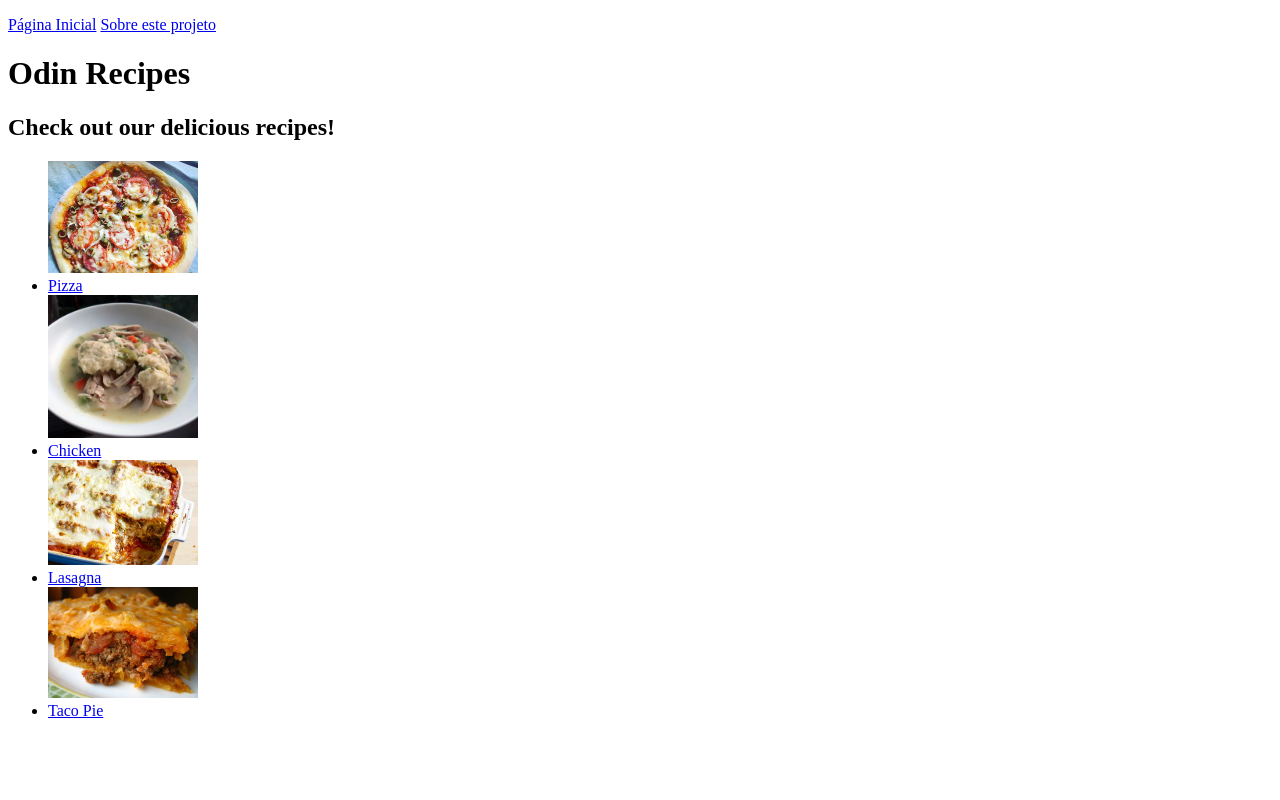
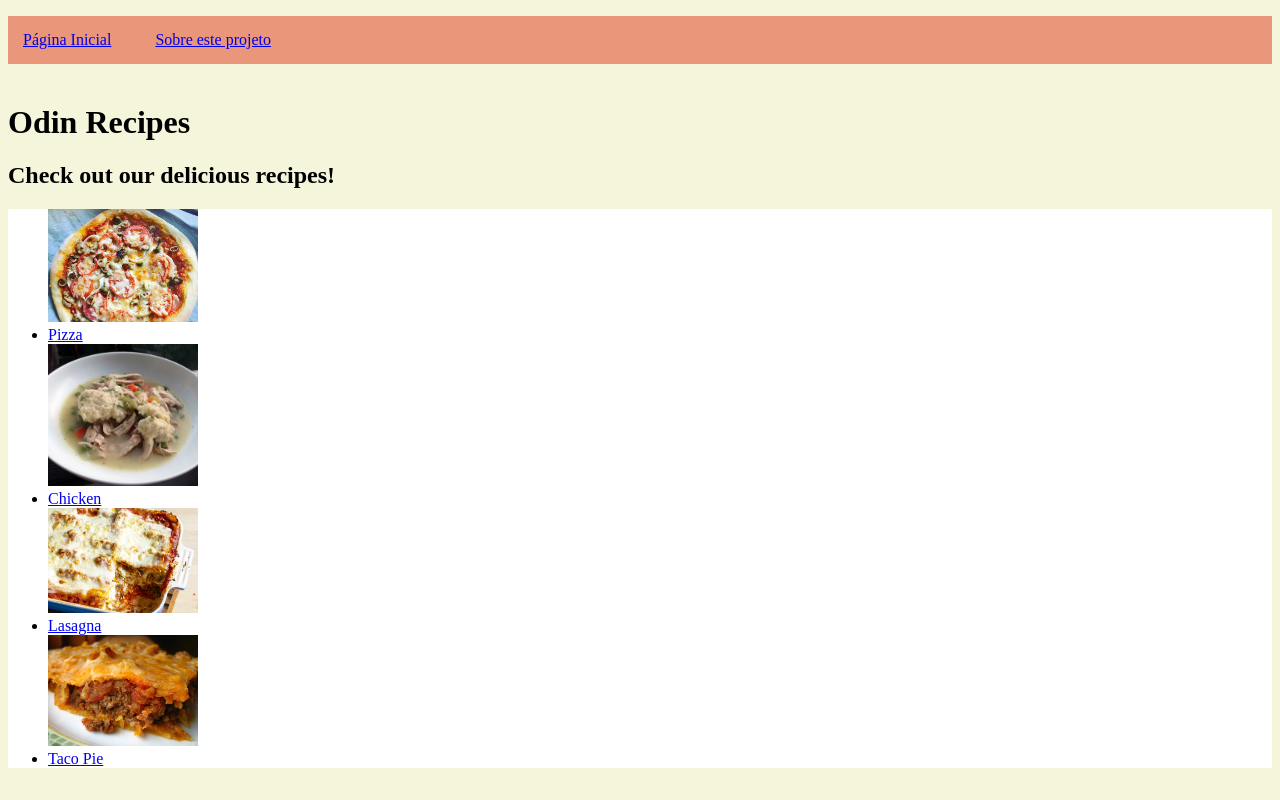
Before and after one commit to custodiotiago/odin-recipes, a plain HTML site: page index.html in a window 1280 px wide. Drawn offline with Linux system fonts and the light colour scheme.

Commit message:
Add some CSSin all pages

```diff
--- a/index.html
+++ b/index.html
@@ -4,12 +4,16 @@
     <meta charset="UTF-8">
     <meta name="viewport" content="width=device-width, initial-scale=1.0">
     <title>Odin Recipes</title>
+
+    <link rel="stylesheet" href="styles.css">
+
 </head>
 <body>
-    <p><a href="index.html">Página Inicial</a> <a href="about.html">Sobre este projeto</a> </p>
+    <p id="navBar"><a id="navItem" href="index.html">Página Inicial</a> <a id="navItem" href="about.html">Sobre este projeto</a> </p>
     <h1>Odin Recipes</h1>
     <h2>Check out our delicious recipes!</h2>
 
+    <div class="contentDiv">
         <ul>
             <img src="/images/pizza.png" width="150px">
             <li><a href="recipes/pizza.html">Pizza</a></li>
@@ -20,6 +24,7 @@
             <img src="/images/tacopie.png" width="150px">
             <li><a href="recipes/tacopie.html">Taco Pie</a></li>
         </ul>
+    </div>
 
 </body>
 </html>
--- /dev/null
+++ b/styles.css
@@ -0,0 +1,17 @@
+body {
+    background-color: beige;
+}
+
+.contentDiv {
+    background-color: white;
+}
+
+#navBar {
+    background-color:darksalmon;
+    padding: 15px;
+    margin-bottom: 40px;
+}
+
+#navItem {
+    margin-right: 40px;
+}
```
Also changed, not shown: about.html (+5 -1 lines), recipes/chicken.html (+4 -1 lines), recipes/lasagna.html (+4 -1 lines), recipes/pizza.html (+4 -1 lines), recipes/tacopie.html (+4 -1 lines). Lines whose indentation alone changed are shown as unchanged.
